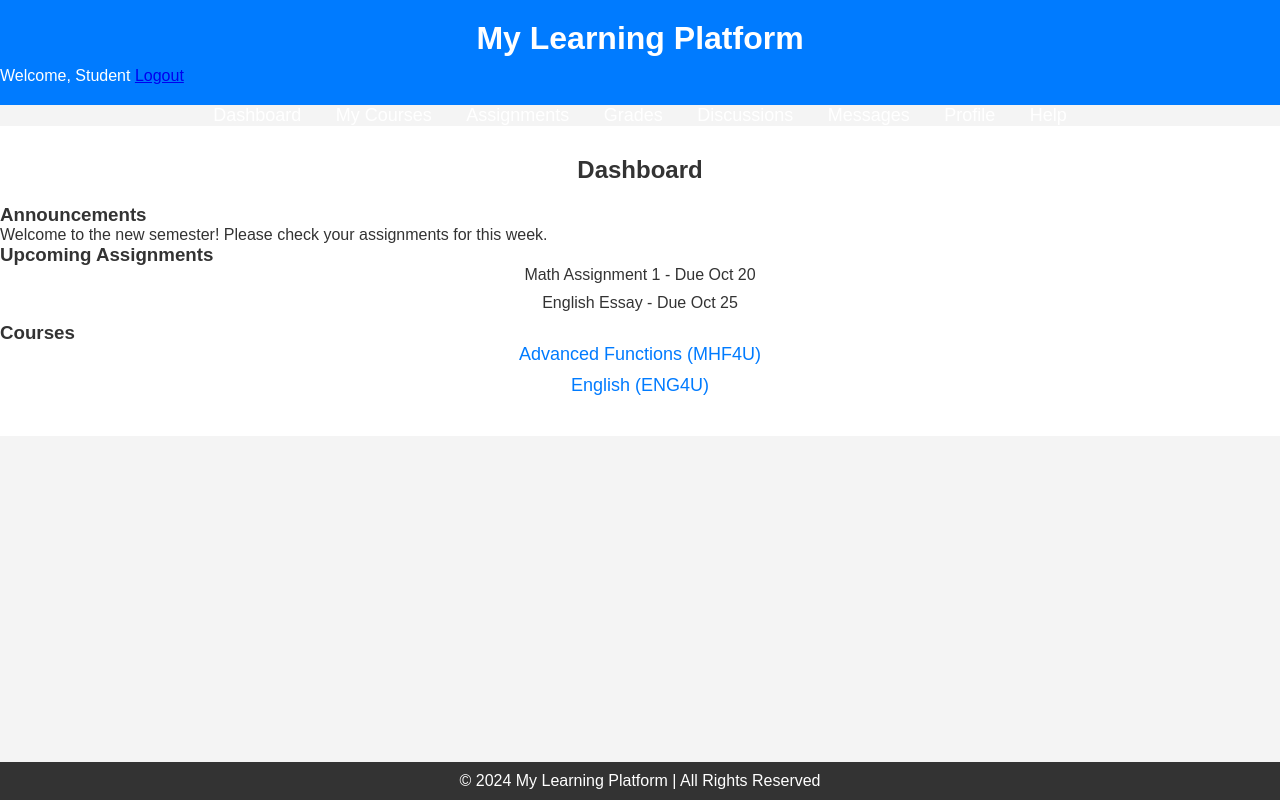
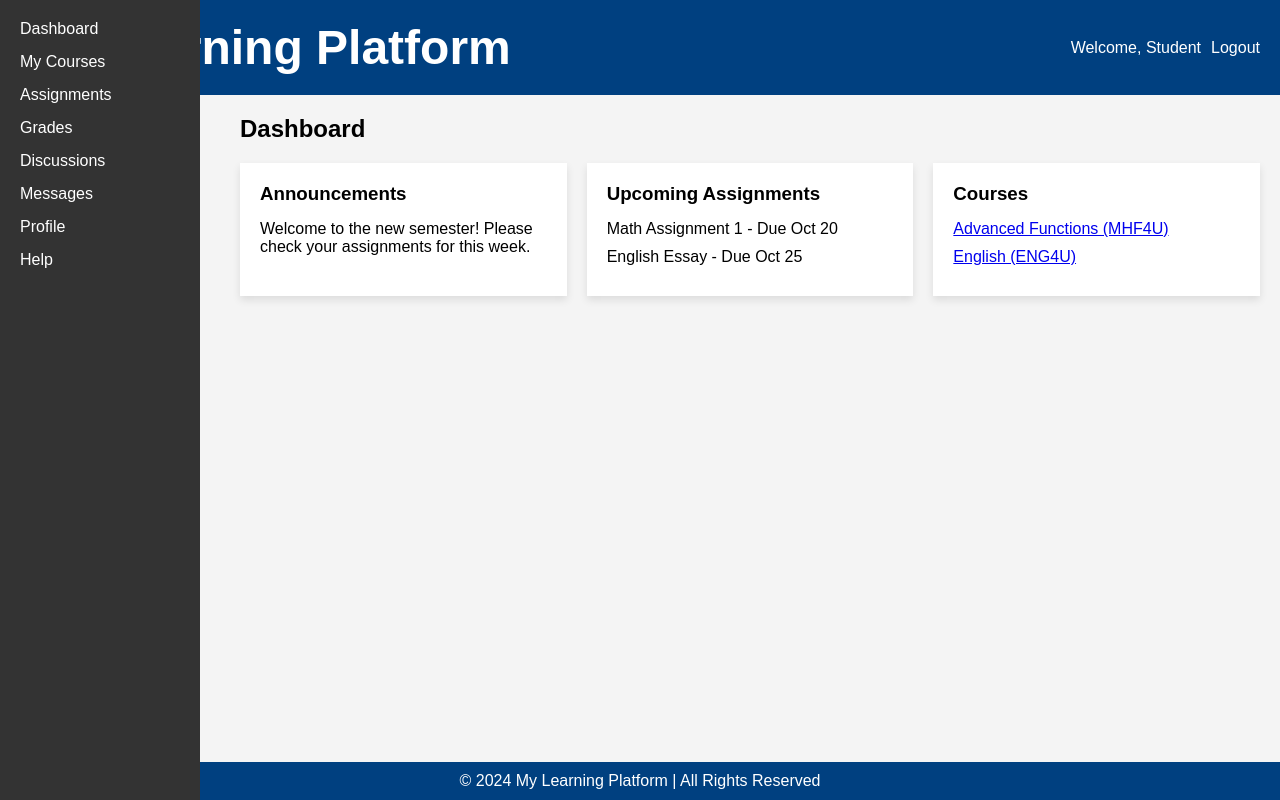
Before and after one commit to Educationalweb/EducationallWebsites, a plain HTML site: page index.html in a window 1280 px wide. Drawn offline with Linux system fonts and the light colour scheme.

Commit message:
Update styles.css

```diff
--- a/styles.css
+++ b/styles.css
@@ -1,3 +1,4 @@
+/* General Styles */
 * {
     margin: 0;
     padding: 0;
@@ -5,80 +6,105 @@
 }
 
 body {
-    font-family: 'Arial', sans-serif;
+    font-family: Arial, sans-serif;
     background-color: #f4f4f4;
-    color: #333;
+    display: flex;
+    flex-direction: column;
+    min-height: 100vh;
 }
 
+/* Header Styles */
 header {
-    background-color: #007bff;
+    background-color: #004080;
     color: white;
-    padding: 20px 0;
+    padding: 20px;
+    display: flex;
+    justify-content: space-between;
+    align-items: center;
 }
 
-.container {
-    width: 80%;
-    margin: 0 auto;
+header .logo {
+    font-size: 24px;
 }
 
-h1 {
-    text-align: center;
+header .user-menu {
+    display: flex;
+    align-items: center;
+}
+
+header .user-menu a {
+    color: white;
+    text-decoration: none;
+    margin-left: 10px;
+}
+
+/* Sidebar Navigation */
+aside {
+    width: 200px;
+    background-color: #333;
+    padding: 20px;
+    color: white;
+    height: 100vh;
+    position: fixed;
+}
+
+aside nav ul {
+    list-style-type: none;
+}
+
+aside nav ul li {
+    margin-bottom: 15px;
+}
+
+aside nav ul li a {
+    color: white;
+    text-decoration: none;
+}
+
+aside nav ul li a:hover {
+    text-decoration: underline;
+}
+
+/* Main Content Styles */
+main {
+    margin-left: 220px;
+    padding: 20px;
+    flex-grow: 1;
+}
+
+.dashboard h2 {
+    margin-bottom: 20px;
+}
+
+.grid {
+    display: grid;
+    grid-template-columns: repeat(3, 1fr);
+    gap: 20px;
+}
+
+.card {
+    background-color: white;
+    padding: 20px;
+    box-shadow: 0 4px 8px rgba(0,0,0,0.1);
+}
+
+.card h3 {
+    margin-bottom: 15px;
+}
+
+.card ul {
+    list-style-type: none;
+}
+
+.card ul li {
     margin-bottom: 10px;
 }
 
-nav ul {
-    text-align: center;
-    list-style: none;
-}
-
-nav ul li {
-    display: inline;
-    margin: 0 15px;
-}
-
-nav ul li a {
-    color: white;
-    text-decoration: none;
-    font-size: 18px;
-}
-
-section {
-    padding: 30px 0;
-    background-color: white;
-    margin-bottom: 20px;
-}
-
-section h2 {
-    text-align: center;
-    margin-bottom: 20px;
-}
-
-ul {
-    list-style-type: none;
-    padding: 0;
-}
-
-ul li {
-    margin-bottom: 10px;
-    text-align: center;
-}
-
-ul li a {
-    color: #007bff;
-    text-decoration: none;
-    font-size: 18px;
-}
-
-ul li a:hover {
-    text-decoration: underline;
-}
-
+/* Footer Styles */
 footer {
-    background-color: #333;
+    background-color: #004080;
     color: white;
     text-align: center;
-    padding: 10px 0;
-    position: fixed;
-    width: 100%;
-    bottom: 0;
+    padding: 10px;
+    margin-top: auto;
 }
```
